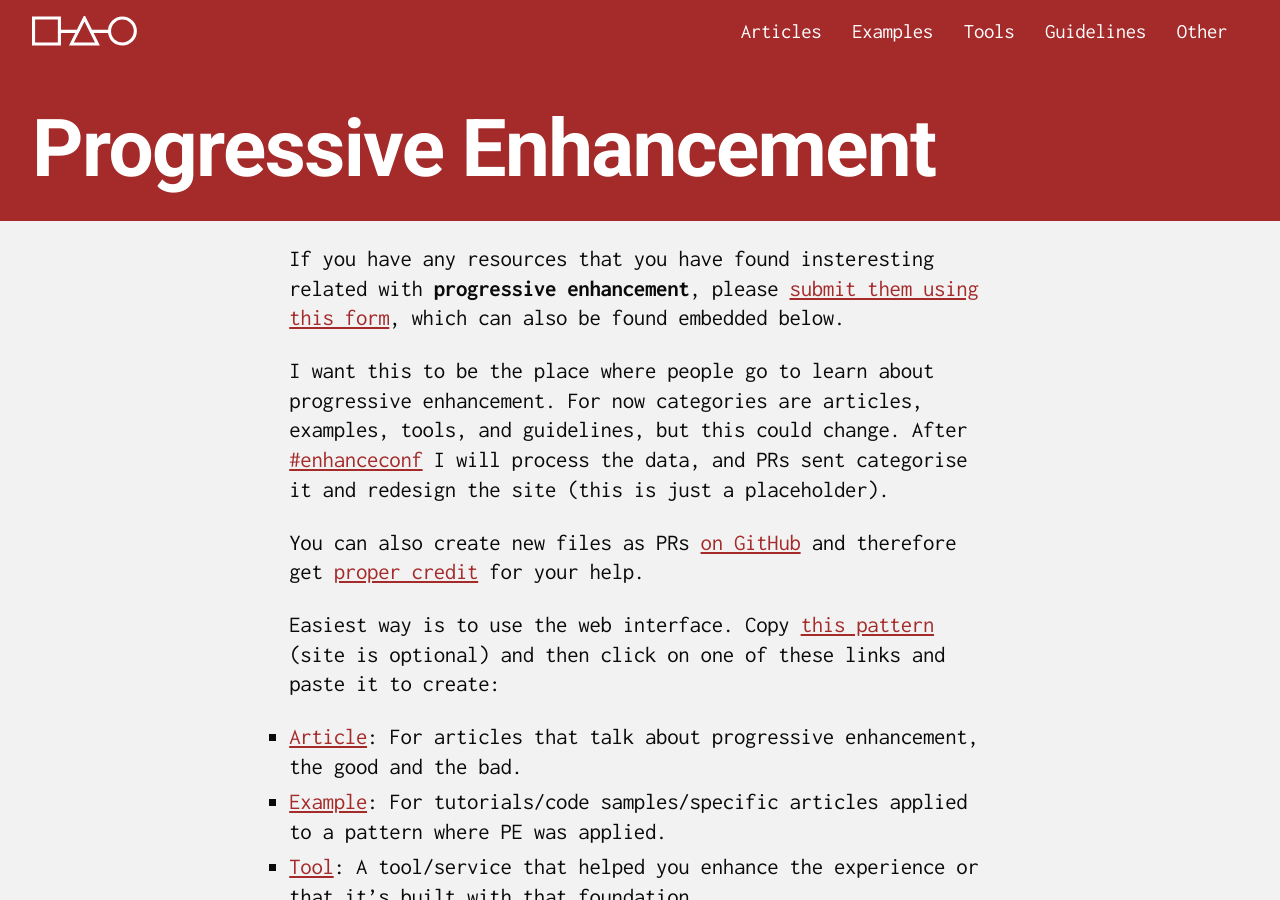
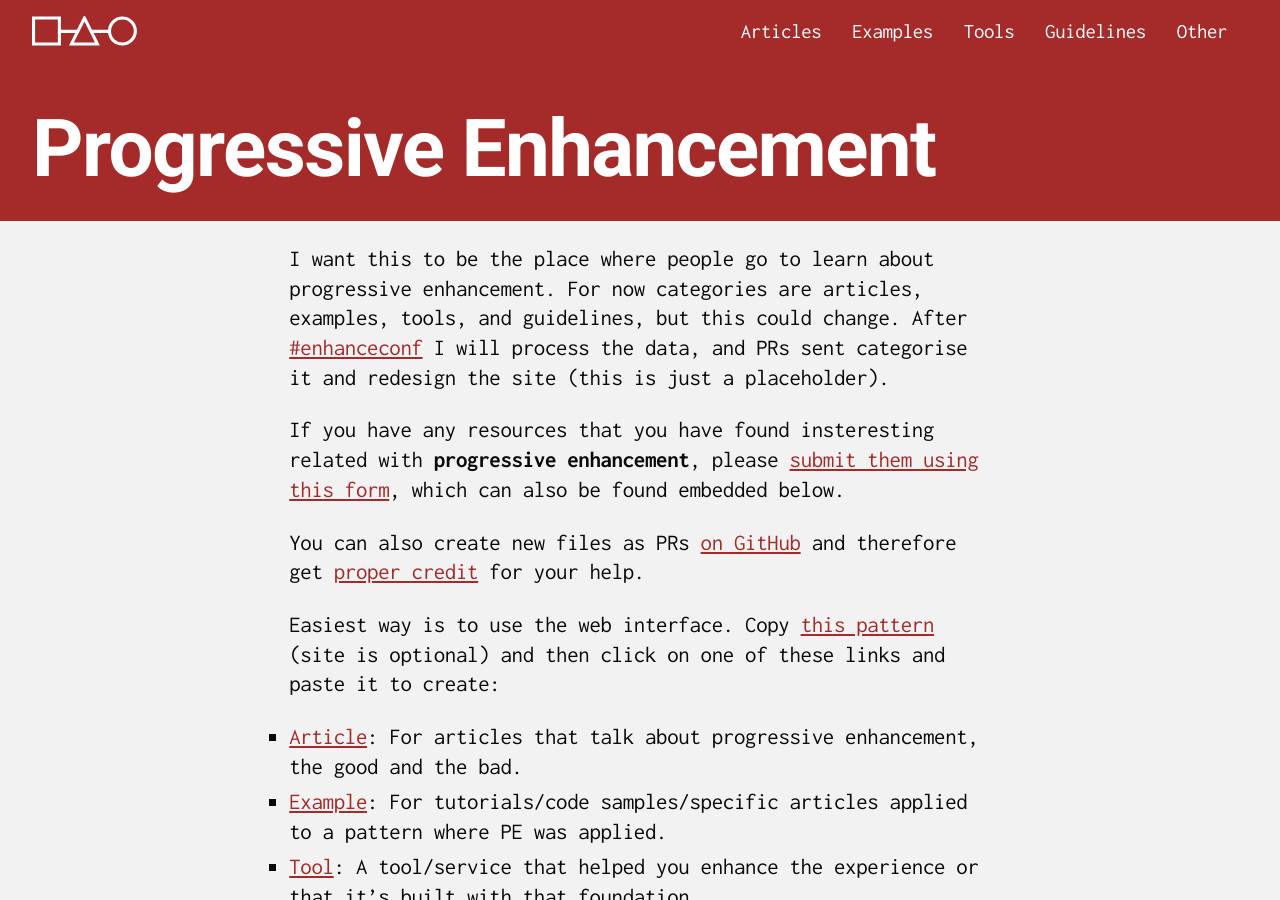
Before and after one commit to jaicab/progressiveenhancement, a Jekyll site: the page built from index.md, in a window 1280 px wide and 900 px high. Built offline with Jekyll 4.4.1, drawn with Linux system fonts in a browser that asks for light colours.

Commit message:
Change copy

```diff
--- a/index.md
+++ b/index.md
@@ -3,9 +3,9 @@ layout: page
 title: Progressive Enhancement
 ---
 
+I want this to be the place where people go to learn about progressive enhancement. For now categories are articles, examples, tools, and guidelines, but this could change. After [#enhanceconf](https://twitter.com/hashtag/EnhanceConf?src=hash&lang=es) I will process the data, and PRs sent categorise it and redesign the site (this is just a placeholder).
+
 If you have any resources that you have found insteresting related with **progressive enhancement**, please [submit them using this form](http://goo.gl/forms/X5fy7xpA0a), which can also be found embedded below.
-
-I want this to be the place where people go to learn about progressive enhancement. For now categories are articles, examples, tools, and guidelines, but this could change. After [#enhanceconf](https://twitter.com/hashtag/EnhanceConf?src=hash&lang=es) I will process the data, and PRs sent categorise it and redesign the site (this is just a placeholder).
 
 You can also create new files as PRs [on GitHub](https://github.com/jaicab/progressiveenhancement) and therefore get [proper credit](https://github.com/jaicab/progressiveenhancement/graphs/contributors) for your help.
 
```
Also changed, not shown: README.md.
